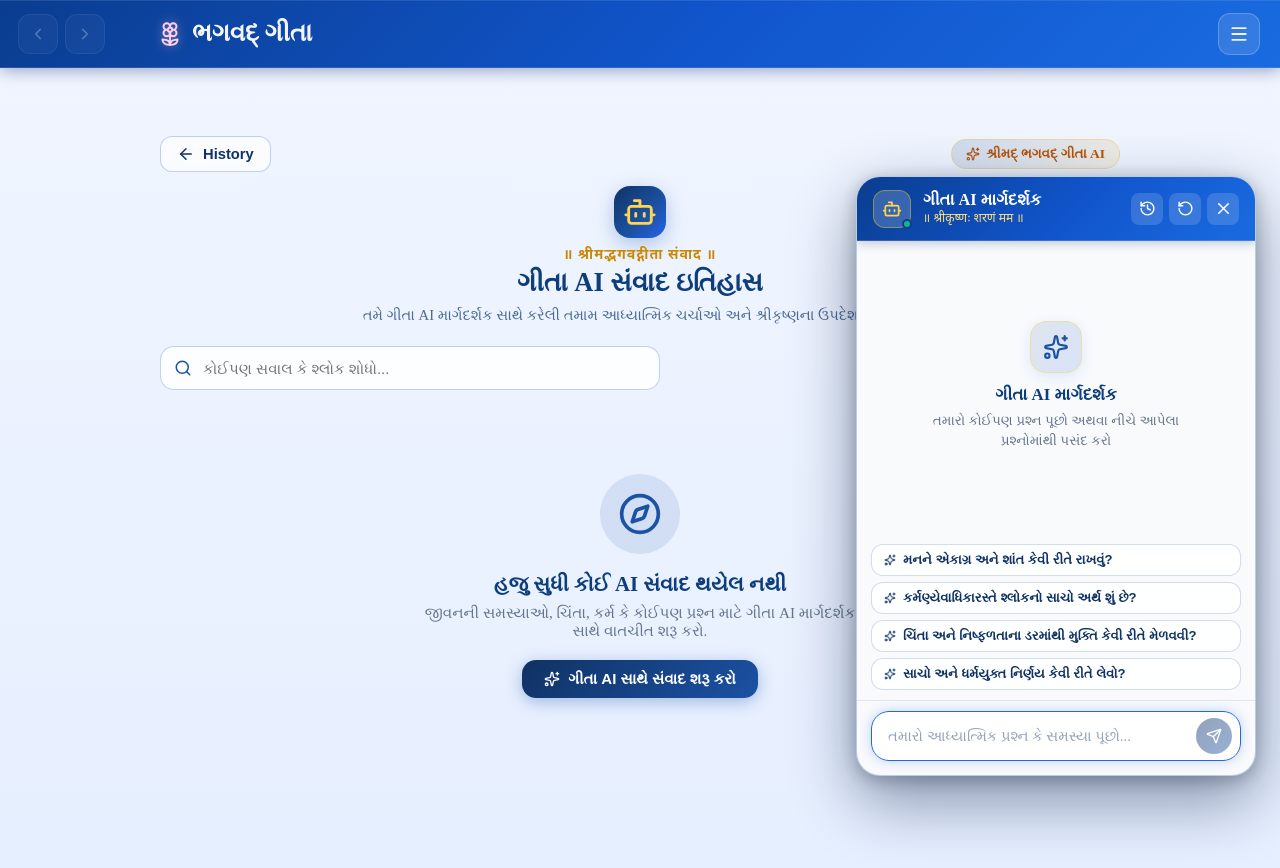
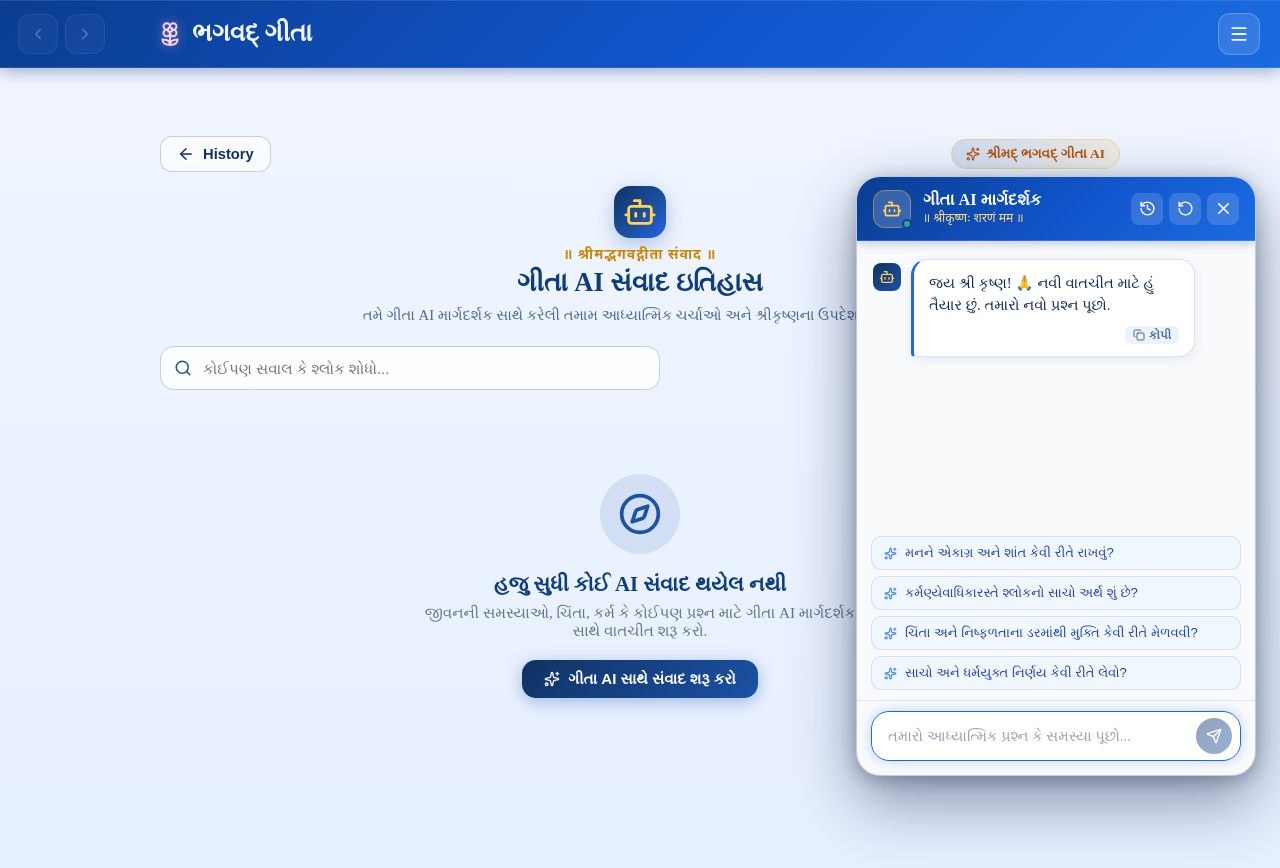
Before and after one commit to aambaliyamanav-star/bhagavad-gita-website, a React (Vite) app in the folder frontend/: page /gita-ai-history in a window 1280 px wide. Both pictures are taken after a click on the button 1228 px from the left and 748 px from the top of the page. Built offline with nearby package versions, Linux system fonts and the light colour scheme.

Commit message:
Refine Gita AI: dots-only typing indicator, auto-dismiss initial greeting, and soft suggestion chip styling

```diff
--- a/frontend/src/components/GitaAIAssistant.css
+++ b/frontend/src/components/GitaAIAssistant.css
@@ -460,46 +460,50 @@
   color: #2563eb;
 }
 
-/* Typing indicator */
+/* Typing indicator (only animated dots) */
 .typing-bubble {
-  display: flex;
+  display: inline-flex;
   align-items: center;
-  gap: 8px;
+  justify-content: center;
+  padding: 11px 16px;
+  min-width: 52px;
+  width: fit-content;
 }
 
 .gita-typing-dots {
   display: flex;
-  gap: 4px;
+  align-items: center;
+  gap: 5px;
 }
 
 .gita-typing-dots span {
-  width: 6px;
-  height: 6px;
+  width: 7px;
+  height: 7px;
   border-radius: 50%;
-  background: #f59e0b;
-  animation: typingBounce 1.4s infinite ease-in-out both;
+  background: #2563eb;
+  animation: typingBounce 1.3s infinite ease-in-out both;
+}
+
+.gita-ai-wrapper.dark .gita-typing-dots span {
+  background: #60a5fa;
 }
 
 .gita-typing-dots span:nth-child(1) { animation-delay: -0.32s; }
 .gita-typing-dots span:nth-child(2) { animation-delay: -0.16s; }
 
 @keyframes typingBounce {
-  0%, 80%, 100% { transform: scale(0); }
-  40% { transform: scale(1); }
-}
-
-.gita-typing-label {
-  font-size: 0.8rem;
-  color: #64748b;
-  font-style: italic;
-}
-
-.gita-ai-wrapper.dark .gita-typing-label {
-  color: #94a3b8;
+  0%, 80%, 100% {
+    transform: scale(0.4);
+    opacity: 0.4;
+  }
+  40% {
+    transform: scale(1);
+    opacity: 1;
+  }
 }
 
 /* =========================================================
-   SUGGESTIONS BAR
+   SUGGESTIONS BAR (LIGHT/SOFT CHIPS)
    ========================================================= */
 
 .gita-suggestions-bar {
@@ -516,30 +520,60 @@
 .gita-suggestion-chip {
   display: flex;
   align-items: center;
-  gap: 7px;
-  padding: 7px 12px;
-  border-radius: 12px;
-  border: 1px solid rgba(27, 82, 164, 0.2);
-  background: rgba(255, 255, 255, 0.85);
-  color: #103264;
+  gap: 8px;
+  padding: 8px 12px;
+  border-radius: 10px;
+  border: 1px solid rgba(37, 99, 235, 0.16);
+  background: rgba(239, 246, 255, 0.75);
+  color: #1e40af;
   font-size: 0.82rem;
-  font-weight: 600;
+  font-weight: 500;
   cursor: pointer;
   text-align: left;
-  transition: all 0.2s ease;
+  transition: all 0.2s cubic-bezier(0.16, 1, 0.3, 1);
+  backdrop-filter: blur(4px);
 }
 
-.gita-ai-wrapper.dark .gita-suggestion-chip {
-  background: rgba(16, 38, 76, 0.65);
-  border-color: rgba(80, 150, 255, 0.25);
-  color: #93c5fd;
+.gita-suggestion-icon {
+  flex-shrink: 0;
+  color: #3b82f6;
+  transition: transform 0.2s ease;
 }
 
 .gita-suggestion-chip:hover {
-  background: #1b52a4;
+  background: rgba(219, 234, 254, 0.95);
+  border-color: rgba(37, 99, 235, 0.35);
+  color: #1d4ed8;
+  transform: translateX(4px);
+  box-shadow: 0 2px 8px rgba(37, 99, 235, 0.08);
+}
+
+.gita-suggestion-chip:hover .gita-suggestion-icon {
+  transform: scale(1.15);
+  color: #1d4ed8;
+}
+
+/* Dark Mode - Soft translucent glass appearance */
+.gita-ai-wrapper.dark .gita-suggestion-chip {
+  background: rgba(255, 255, 255, 0.05);
+  border: 1px solid rgba(147, 197, 253, 0.16);
+  color: #bfdbfe;
+}
+
+.gita-ai-wrapper.dark .gita-suggestion-icon {
+  color: #60a5fa;
+}
+
+.gita-ai-wrapper.dark .gita-suggestion-chip:hover {
+  background: rgba(59, 130, 246, 0.16);
+  border-color: rgba(147, 197, 253, 0.35);
   color: #ffffff;
-  transform: translateX(3px);
-  border-color: #1b52a4;
+  transform: translateX(4px);
+  box-shadow: 0 2px 8px rgba(0, 0, 0, 0.25);
+}
+
+.gita-ai-wrapper.dark .gita-suggestion-chip:hover .gita-suggestion-icon {
+  color: #93c5fd;
 }
 
 /* =========================================================
--- a/frontend/src/components/GitaAIAssistant.jsx
+++ b/frontend/src/components/GitaAIAssistant.jsx
@@ -43,6 +43,8 @@ export default function GitaAIAssistant() {
   const [copiedId, setCopiedId] = useState(null);
   const [activeConvId, setActiveConvId] = useState(null);
 
+  const hasUserMessages = messages.some((m) => m.sender === "user");
+
   const messagesEndRef = useRef(null);
   const inputRef = useRef(null);
 
@@ -66,8 +68,20 @@ export default function GitaAIAssistant() {
       if (conv && conv.messages && conv.messages.length > 0) {
         setMessages(conv.messages);
         setActiveConvId(conv.id);
+        return;
       }
     }
+
+    // Default welcome prompt for new chat
+    setMessages([
+      {
+        id: `greeting_${Date.now()}`,
+        sender: "ai",
+        text: "જય શ્રી કૃષ્ણ! 🙏 નવી વાતચીત માટે હું તૈયાર છું. તમારો નવો પ્રશ્ન પૂછો.",
+        timestamp: new Date().toISOString(),
+        isGreetingPrompt: true
+      }
+    ]);
 
     // Listen for custom event from History page to resume specific conversation
     const handleOpenConversation = (e) => {
@@ -88,10 +102,17 @@ export default function GitaAIAssistant() {
     };
   }, []);
 
-  // Save conversation automatically whenever messages change (after greeting)
+  // Save conversation automatically whenever messages change (excluding temporary greeting)
   useEffect(() => {
-    if (messages.length > 1) {
-      const firstUserMsg = messages.find((m) => m.sender === "user");
+    const realMessages = messages.filter(
+      (m) =>
+        !m.isGreetingPrompt &&
+        !m.id?.startsWith("greeting_") &&
+        !m.text?.includes("નવી વાતચીત માટે હું તૈયાર છું")
+    );
+
+    if (realMessages.length > 0) {
+      const firstUserMsg = realMessages.find((m) => m.sender === "user");
       const title = firstUserMsg
         ? firstUserMsg.text.slice(0, 45) + (firstUserMsg.text.length > 45 ? "..." : "")
         : "આધ્યાત્મિક સંવાદ";
@@ -104,7 +125,7 @@ export default function GitaAIAssistant() {
       saveConversation({
         id: convId,
         title,
-        messages
+        messages: realMessages
       });
     }
   }, [messages, activeConvId]);
@@ -118,14 +139,15 @@ export default function GitaAIAssistant() {
         id: `greeting_${Date.now()}`,
         sender: "ai",
         text: "જય શ્રી કૃષ્ણ! 🙏 નવી વાતચીત માટે હું તૈયાર છું. તમારો નવો પ્રશ્ન પૂછો.",
-        timestamp: new Date().toISOString()
+        timestamp: new Date().toISOString(),
+        isGreetingPrompt: true
       }
     ]);
   };
 
   // Send message
   const handleSendMessage = async (textToSend) => {
-    const query = (textToSend || inputText).trim();
+    const query = (typeof textToSend === "string" ? textToSend : inputText).trim();
     if (!query || isLoading) return;
 
     const userMessage = {
@@ -135,7 +157,15 @@ export default function GitaAIAssistant() {
       timestamp: new Date().toISOString()
     };
 
-    const newMessages = [...messages, userMessage];
+    // Remove any initial greeting so it vanishes from the top when user asks a question
+    const activeMessages = messages.filter(
+      (m) =>
+        !m.isGreetingPrompt &&
+        !m.id?.startsWith("greeting_") &&
+        !m.text?.includes("નવી વાતચીત માટે હું તૈયાર છું")
+    );
+
+    const newMessages = [...activeMessages, userMessage];
     setMessages(newMessages);
     setInputText("");
     setIsLoading(true);
@@ -359,9 +389,6 @@ export default function GitaAIAssistant() {
                     <span />
                     <span />
                   </div>
-                  <span className="gita-typing-label">
-                    ગીતામાંથી દિવ્ય માર્ગદર્શન મેળવી રહ્યા છીએ...
-                  </span>
                 </div>
               </div>
             )}
@@ -370,7 +397,7 @@ export default function GitaAIAssistant() {
           </div>
 
           {/* QUICK SUGGESTIONS */}
-          {messages.length <= 2 && !isLoading && (
+          {!hasUserMessages && !isLoading && (
             <div className="gita-suggestions-bar">
               <div className="gita-suggestions-scroll">
                 {SUGGESTIONS.map((sug, i) => (
@@ -380,7 +407,7 @@ export default function GitaAIAssistant() {
                     className="gita-suggestion-chip"
                     onClick={() => handleSendMessage(sug)}
                   >
-                    <Sparkles size={12} />
+                    <Sparkles size={13} className="gita-suggestion-icon" />
                     <span>{sug}</span>
                   </button>
                 ))}
```
